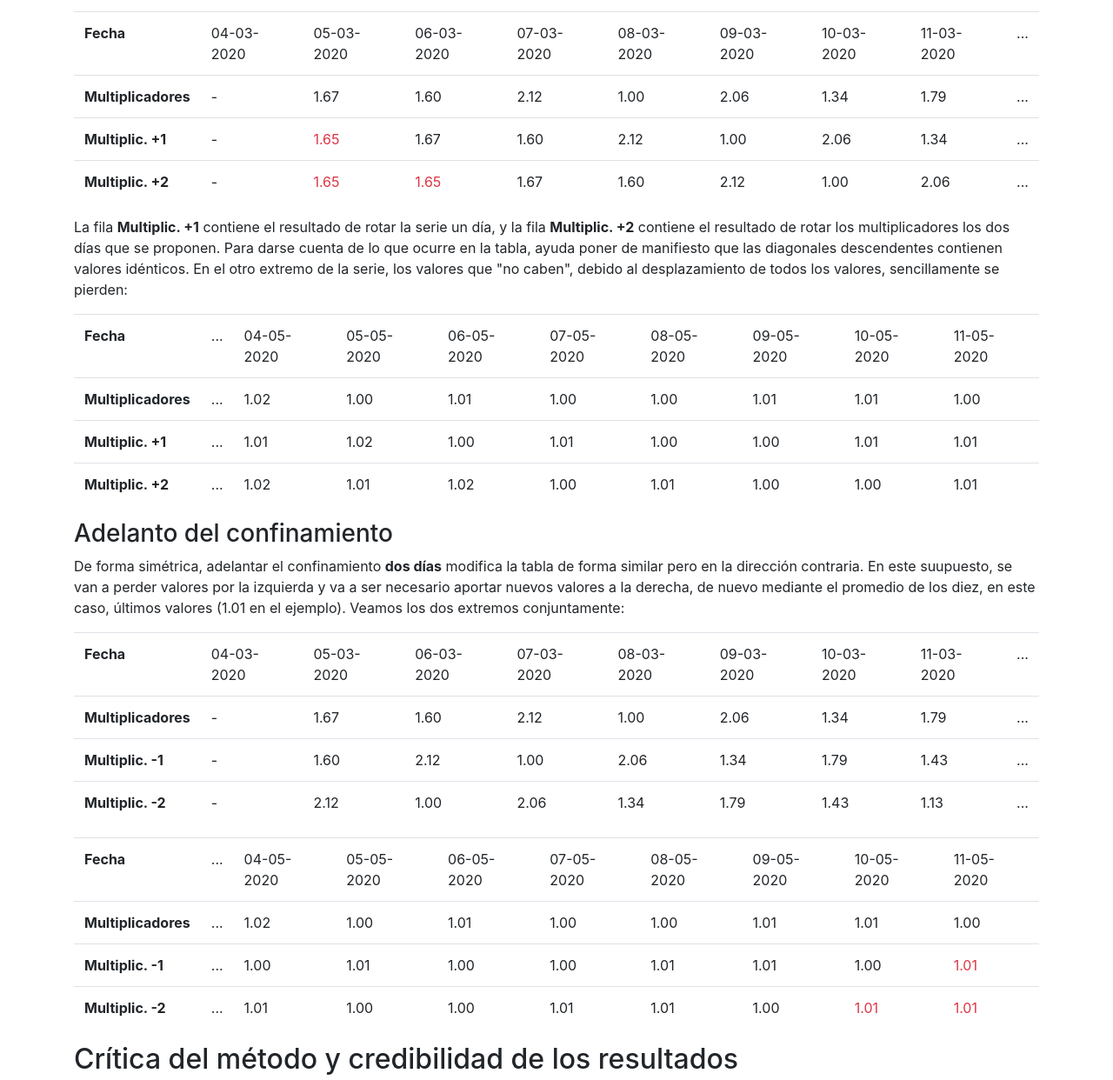
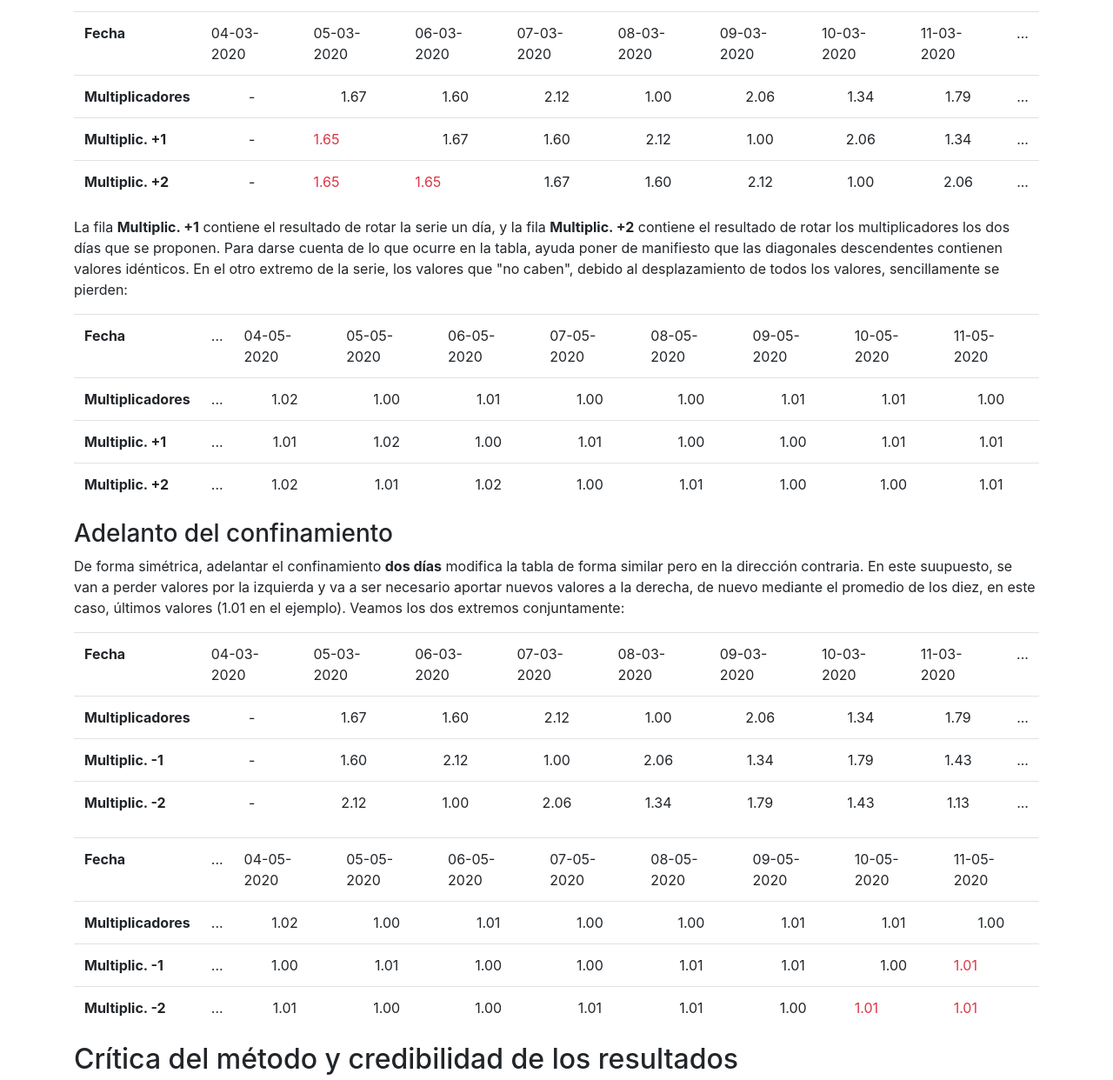
Before and after one commit to coronarealtime/coronarealtime.github.io, a plain HTML site: page acotaciones.html in a window 1280 px wide. Shown: the part 2422-3664 px from the top of the page at 87% size. Drawn offline with nearby package versions, Linux system fonts and the light colour scheme.

Commit message:
Update acotaciones.html

```diff
--- a/acotaciones.html
+++ b/acotaciones.html
@@ -57,9 +57,9 @@
     <table class="table">
       <tbody>
       <tr><th>Fecha</th><td>04-03-2020</td><td>05-03-2020</td><td>06-03-2020</td><td>07-03-2020</td><td>08-03-2020</td><td>09-03-2020</td><td>10-03-2020</td><td>11-03-2020</td><td>...</td></tr>
-      <tr><th>Multiplicadores</th><td class="">-</td><td class="">1.67</td><td class="">1.60</td><td class="">2.12</td><td class="">1.00</td><td class="">2.06</td><td class="">1.34</td><td class="">1.79</td><td  class="">...</td></tr>
-      <tr><th>Multiplic. +1</th><td class="">-</td><td class=" text-danger">1.65</td><td class="">1.67</td><td class="">1.60</td><td class="">2.12</td><td class="">1.00</td><td class="">2.06</td><td class="">1.34</td><td  class="">...</td></tr>
-      <tr><th>Multiplic. +2</th><td class="">-</td><td class=" text-danger">1.65</td><td class=" text-danger">1.65</td><td class="">1.67</td><td class="">1.60</td><td class="">2.12</td><td class="">1.00</td><td class="">2.06</td><td  class="">...</td></tr>
+      <tr><th>Multiplicadores</th><td class="text-center">-</td><td class="text-center">1.67</td><td class="text-center">1.60</td><td class="text-center">2.12</td><td class="text-center">1.00</td><td class="text-center">2.06</td><td class="text-center">1.34</td><td class="text-center">1.79</td><td  class="text-center">...</td></tr>
+      <tr><th>Multiplic. +1</th><td class="text-center">-</td><td class=" text-danger">1.65</td><td class="text-center">1.67</td><td class="text-center">1.60</td><td class="text-center">2.12</td><td class="text-center">1.00</td><td class="text-center">2.06</td><td class="text-center">1.34</td><td  class="text-center">...</td></tr>
+      <tr><th>Multiplic. +2</th><td class="text-center">-</td><td class=" text-danger">1.65</td><td class=" text-danger">1.65</td><td class="text-center">1.67</td><td class="text-center">1.60</td><td class="text-center">2.12</td><td class="text-center">1.00</td><td class="text-center">2.06</td><td  class="text-center">...</td></tr>
       </tbody>
     </table>
 
@@ -68,9 +68,9 @@
   <table class="table">
     <tbody>
     <tr><th>Fecha</th><td>...</td><td>04-05-2020</td><td>05-05-2020</td><td>06-05-2020</td><td>07-05-2020</td><td>08-05-2020</td><td>09-05-2020</td><td>10-05-2020</td><td>11-05-2020</td></tr>
-    <tr><th>Multiplicadores</th><td  class="">...</td><td class="">1.02</td><td class="">1.00</td><td class="">1.01</td><td class="">1.00</td><td class="">1.00</td><td class="">1.01</td><td class="">1.01</td><td class="">1.00</td></tr>
-    <tr><th>Multiplic. +1</th><td  class="">...</td><td class="">1.01</td><td class="">1.02</td><td class="">1.00</td><td class="">1.01</td><td class="">1.00</td><td class="">1.00</td><td class="">1.01</td><td class="">1.01</td></tr>
-    <tr><th>Multiplic. +2</th><td  class="">...</td><td class="">1.02</td><td class="">1.01</td><td class="">1.02</td><td class="">1.00</td><td class="">1.01</td><td class="">1.00</td><td class="">1.00</td><td class="">1.01</td></tr>
+    <tr><th>Multiplicadores</th><td  class="text-center">...</td><td class="text-center">1.02</td><td class="text-center">1.00</td><td class="text-center">1.01</td><td class="text-center">1.00</td><td class="text-center">1.00</td><td class="text-center">1.01</td><td class="text-center">1.01</td><td class="text-center">1.00</td></tr>
+    <tr><th>Multiplic. +1</th><td  class="text-center">...</td><td class="text-center">1.01</td><td class="text-center">1.02</td><td class="text-center">1.00</td><td class="text-center">1.01</td><td class="text-center">1.00</td><td class="text-center">1.00</td><td class="text-center">1.01</td><td class="text-center">1.01</td></tr>
+    <tr><th>Multiplic. +2</th><td  class="text-center">...</td><td class="text-center">1.02</td><td class="text-center">1.01</td><td class="text-center">1.02</td><td class="text-center">1.00</td><td class="text-center">1.01</td><td class="text-center">1.00</td><td class="text-center">1.00</td><td class="text-center">1.01</td></tr>
     </tbody>
   </table>
 
@@ -82,18 +82,19 @@
     <table class="table">
       <tbody>
       <tr><th>Fecha</th><td>04-03-2020</td><td>05-03-2020</td><td>06-03-2020</td><td>07-03-2020</td><td>08-03-2020</td><td>09-03-2020</td><td>10-03-2020</td><td>11-03-2020</td><td>...</td></tr>
-      <tr><th>Multiplicadores</th><td class="">-</td><td class="">1.67</td><td class="">1.60</td><td class="">2.12</td><td class="">1.00</td><td class="">2.06</td><td class="">1.34</td><td class="">1.79</td><td  class="">...</td></tr>
-      <tr><th>Multiplic. -1</th><td class="">-</td><td class="">1.60</td><td class="">2.12</td><td class="">1.00</td><td class="">2.06</td><td class="">1.34</td><td class="">1.79</td><td class="">1.43</td><td  class="">...</td></tr>
-      <tr><th>Multiplic. -2</th><td class="">-</td><td class="">2.12</td><td class="">1.00</td><td class="">2.06</td><td class="">1.34</td><td class="">1.79</td><td class="">1.43</td><td class="">1.13</td><td  class="">...</td></tr>
+      <tr><th>Multiplicadores</th><td class="text-center">-</td><td class="text-center">1.67</td><td class="text-center">1.60</td><td class="text-center">2.12</td><td class="text-center">1.00</td><td class="text-center">2.06</td><td class="text-center">1.34</td><td class="text-center">1.79</td><td  class="text-center">...</td></tr>
+      <tr><th>Multiplic. -1</th><td class="text-center">-</td><td class="text-center">1.60</td><td class="text-center">2.12</td><td class="text-center">1.00</td><td class="text-center">2.06</td><td class="text-center"
+      >1.34</td><td class="text-center">1.79</td><td class="text-center">1.43</td><td  class="text-center">...</td></tr>
+      <tr><th>Multiplic. -2</th><td class="text-center">-</td><td class="text-center">2.12</td><td class="text-center">1.00</td><td class="text-center">2.06</td><td class="text-center">1.34</td><td class="text-center">1.79</td><td class="text-center">1.43</td><td class="text-center">1.13</td><td  class="text-center">...</td></tr>
       </tbody>
     </table>
 
     <table class="table">
       <tbody>
       <tr><th>Fecha</th><td>...</td><td>04-05-2020</td><td>05-05-2020</td><td>06-05-2020</td><td>07-05-2020</td><td>08-05-2020</td><td>09-05-2020</td><td>10-05-2020</td><td>11-05-2020</td></tr>
-      <tr><th>Multiplicadores</th><td  class="">...</td><td class="">1.02</td><td class="">1.00</td><td class="">1.01</td><td class="">1.00</td><td class="">1.00</td><td class="">1.01</td><td class="">1.01</td><td class="">1.00</td></tr>
-      <tr><th>Multiplic. -1</th><td  class="">...</td><td class="">1.00</td><td class="">1.01</td><td class="">1.00</td><td class="">1.00</td><td class="">1.01</td><td class="">1.01</td><td class="">1.00</td><td class=" text-danger">1.01</td></tr>
-      <tr><th>Multiplic. -2</th><td  class="">...</td><td class="">1.01</td><td class="">1.00</td><td class="">1.00</td><td class="">1.01</td><td class="">1.01</td><td class="">1.00</td><td class=" text-danger">1.01</td><td class=" text-danger">1.01</td></tr>
+      <tr><th>Multiplicadores</th><td  class="text-center">...</td><td class="text-center">1.02</td><td class="text-center">1.00</td><td class="text-center">1.01</td><td class="text-center">1.00</td><td class="text-center">1.00</td><td class="text-center">1.01</td><td class="text-center">1.01</td><td class="text-center">1.00</td></tr>
+      <tr><th>Multiplic. -1</th><td  class="text-center">...</td><td class="text-center">1.00</td><td class="text-center">1.01</td><td class="text-center">1.00</td><td class="text-center">1.00</td><td class="text-center">1.01</td><td class="text-center">1.01</td><td class="text-center">1.00</td><td class=" text-danger">1.01</td></tr>
+      <tr><th>Multiplic. -2</th><td  class="text-center">...</td><td class="text-center">1.01</td><td class="text-center">1.00</td><td class="text-center">1.00</td><td class="text-center">1.01</td><td class="text-center">1.01</td><td class="text-center">1.00</td><td class=" text-danger">1.01</td><td class=" text-danger">1.01</td></tr>
       </tbody>
     </table>
 
```
